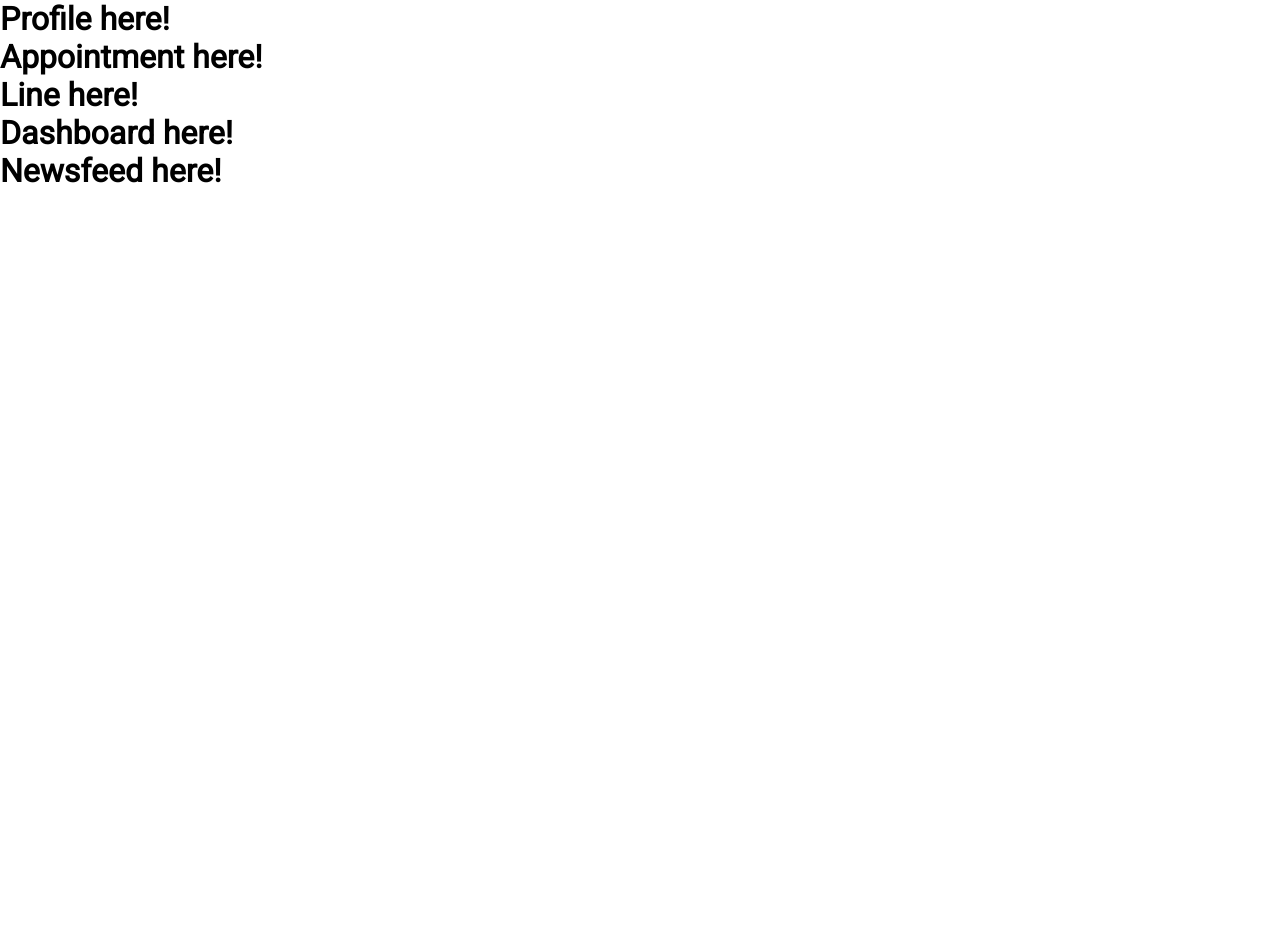
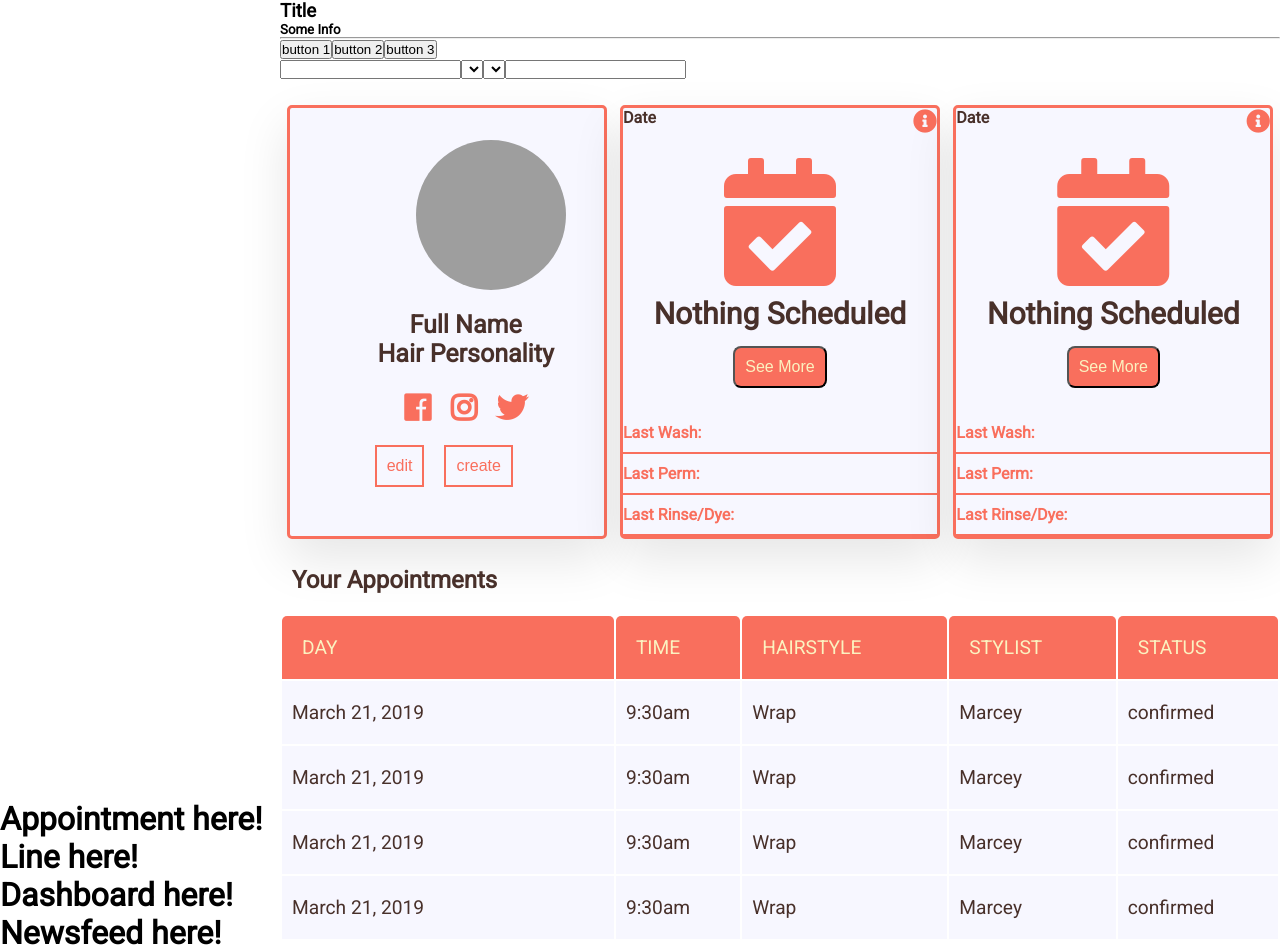
Before and after one commit to LaSkilzs/HairStudio-CRM2-FrontEnd, a React (Create React App) app: page / in a window 1280 px wide. Shown: the part 5375-6327 px from the top of the page. Before the commit the page ends 5565 px from the top, so only its background shows below. Built offline with nearby package versions, Linux system fonts and the light colour scheme; grey boxes are pictures that could not be loaded.

Commit message:
85% of work completed on profile page

```diff
--- a/src/client/Profile.js
+++ b/src/client/Profile.js
@@ -1,11 +1,13 @@
 import React from "react";
+import ProfileContainer from "../profile/ProfileContainer";
+import "../profile/profile.css";
 
 class Profile extends React.Component {
   render() {
     return (
-      <div>
-        <h1>Profile here!</h1>
-      </div>
+      <section id="profile">
+        <ProfileContainer />
+      </section>
     );
   }
 }
--- /dev/null
+++ b/src/components/Head.js
@@ -0,0 +1,24 @@
+import React from "react";
+
+const Head = () => {
+  return (
+    <div className="client-header">
+      <h3>Title</h3>
+      <h5>Some Info</h5>
+      <hr />
+      <div className="client-buttons">
+        <button>button 1</button>
+        <button>button 2</button>
+        <button>button 3</button>
+      </div>
+      <div className="client-inputs">
+        <input type="search" />
+        <select name="" id="" />
+        <select name="" id="" />
+        <input type="search" />
+      </div>
+    </div>
+  );
+};
+
+export default Head;
--- /dev/null
+++ b/src/profile/ProfileCard.js
@@ -0,0 +1,28 @@
+import React from "react";
+
+const ProfileCard = props => {
+  return (
+    <div className="profile-card">
+      <div className="card">
+        <div className="last-appointment">Date</div>
+        <div className="more">
+          <i className="fa fa-info-circle" />
+        </div>
+
+        <div className="appointment">
+          <i className="fas fa-calendar-check" />
+          <h4>Nothing Scheduled</h4>
+          <button className="profile-btn">See More</button>
+        </div>
+
+        <ul className="appointment-facts">
+          <li className="lastwash">Last Wash:</li>
+          <li className="lastperm">Last Perm:</li>
+          <li className="lastdyes">Last Rinse/Dye:</li>
+        </ul>
+      </div>
+    </div>
+  );
+};
+
+export default ProfileCard;
--- /dev/null
+++ b/src/profile/ProfileCard2.js
@@ -0,0 +1,46 @@
+import React from "react";
+
+const ProfileCard2 = props => {
+  return (
+    <div className="profile-card">
+      <div className="card">
+        <div className="box">
+          <div className="img">
+            <img
+              src="https://images.pexels.com/photos/1897590/pexels-photo-1897590.jpeg?auto=compress&cs=tinysrgb&dpr=2&h=125&w=250"
+              alt="pic"
+            />
+          </div>
+          <h2>
+            Full Name
+            <br />
+            <span>Hair Personality</span>
+            <ul className="profile-ul">
+              <li>
+                <a href="##">
+                  <i className="fab fa-facebook" />
+                </a>
+              </li>
+              <li>
+                <a href="##">
+                  <i className="fab fa-instagram" />
+                </a>
+              </li>
+              <li>
+                <a href="##">
+                  <i className="fab fa-twitter" />
+                </a>
+              </li>
+            </ul>
+          </h2>
+          <div className="profile-butn">
+            <button>edit</button>
+            <button>create</button>
+          </div>
+        </div>
+      </div>
+    </div>
+  );
+};
+
+export default ProfileCard2;
--- /dev/null
+++ b/src/profile/ProfileContainer.js
@@ -0,0 +1,20 @@
+import React from "react";
+import TableHead from "./TableHead";
+import Head from "../components/Head";
+import ProfileList from "./ProfileList";
+
+class Profile extends React.Component {
+  render() {
+    return (
+      <React.Fragment>
+        <div className="profile-container">
+          <Head />
+          <ProfileList />
+          <TableHead />
+        </div>
+      </React.Fragment>
+    );
+  }
+}
+
+export default Profile;
--- /dev/null
+++ b/src/profile/ProfileList.js
@@ -0,0 +1,17 @@
+import React from "react";
+import ProfileCard from "./ProfileCard";
+import ProfileCard2 from "./ProfileCard2";
+
+class ProfileList extends React.Component {
+  render() {
+    return (
+      <div className="profile-list">
+        <ProfileCard2 />
+        <ProfileCard />
+        <ProfileCard />
+      </div>
+    );
+  }
+}
+
+export default ProfileList;
--- /dev/null
+++ b/src/profile/TableHead.js
@@ -0,0 +1,57 @@
+import React from "react";
+
+const TableHead = props => {
+  return (
+    <div className="table-head">
+      <table className="table">
+        <thead className="thead">
+          <tr>
+            <td>
+              <h1>Your Appointments</h1>
+            </td>
+          </tr>
+          <tr>
+            <th>Day</th>
+            <th>Time</th>
+            <th>Hairstyle</th>
+            <th>Stylist</th>
+            <th>Status</th>
+          </tr>
+        </thead>
+        <tbody className="tbody">
+          <tr>
+            <td>March 21, 2019</td>
+            <td>9:30am</td>
+            <td>Wrap</td>
+            <td>Marcey</td>
+            <td>confirmed</td>
+          </tr>
+          <tr>
+            <td>March 21, 2019</td>
+            <td>9:30am</td>
+            <td>Wrap</td>
+            <td>Marcey</td>
+            <td>confirmed</td>
+          </tr>
+
+          <tr>
+            <td>March 21, 2019</td>
+            <td>9:30am</td>
+            <td>Wrap</td>
+            <td>Marcey</td>
+            <td>confirmed</td>
+          </tr>
+          <tr>
+            <td>March 21, 2019</td>
+            <td>9:30am</td>
+            <td>Wrap</td>
+            <td>Marcey</td>
+            <td>confirmed</td>
+          </tr>
+        </tbody>
+      </table>
+    </div>
+  );
+};
+
+export default TableHead;
--- /dev/null
+++ b/src/profile/profile.css
@@ -0,0 +1,171 @@
+#profile {
+  margin: 0;
+  padding: 0;
+  height: 100vh;
+}
+
+.profile-container {
+  height: 90vh;
+  display: grid;
+  grid-template-rows: 100px auto auto;
+  grid-row-gap: 5px;
+  margin-left: 280px;
+}
+
+.profile-list {
+  display: flex;
+  justify-content: space-around;
+}
+
+.profile-card {
+  width: 25vw;
+}
+.card {
+  width: 100%;
+  height: 100%;
+  background: var(--white);
+  border-radius: 5px;
+  border: 3px solid var(--pink);
+  box-shadow: 0 20px 50px rgba(0, 0, 0, 0.1);
+}
+
+.card .box {
+  position: absolute;
+}
+
+.box {
+  margin-left: 75px;
+}
+.img img {
+  width: 150px;
+  height: 150px;
+  margin: 0 auto;
+  border-radius: 50%;
+  overflow: hidden;
+}
+
+.img {
+  text-align: center;
+  margin-left: 50px;
+  margin-top: 2rem;
+  margin-bottom: 1rem;
+}
+
+.card .box h2 {
+  font-size: 20px;
+  color: var(--brown);
+  text-align: center;
+  font-size: 25px;
+}
+
+.profile-ul {
+  list-style-type: none;
+  margin-top: 15px;
+}
+.profile-ul li {
+  display: inline-block;
+  padding: 10px;
+}
+.profile-ul li a {
+  display: block;
+}
+
+.profile-ul li .fab {
+  color: var(--pink);
+  font-size: 30px;
+}
+.profile-butn button {
+  margin: 10px;
+  padding: 10px;
+  font-size: 16px;
+  color: var(--pink);
+  background: transparent;
+  border: 2px solid var(--pink);
+}
+
+.box span {
+  color: var(--brown);
+}
+.last-appointment {
+  font-weight: bold;
+  width: 50%;
+  text-align: left;
+  float: left;
+  color: var(--brown);
+}
+
+.more {
+  width: 50%;
+  text-align: right;
+  cursor: pointer;
+  float: right;
+  font-size: 24px;
+  color: var(--pink);
+  display: block;
+}
+
+.appointment {
+  padding: 50px 0 20px;
+  text-align: center;
+}
+
+.appointment .fas {
+  margin-bottom: 10px;
+  font-size: 8rem;
+  color: var(--pink);
+}
+
+.appointment h4 {
+  margin-bottom: 10px;
+  padding: 0;
+  font-size: 30px;
+  color: var(--brown);
+}
+.appointment-facts {
+  list-style-type: none;
+}
+
+.appointment-facts li {
+  padding: 10px 0;
+  border-bottom: 2px solid var(--pink);
+  display: block;
+  font-weight: bold;
+  cursor: pointer;
+  color: var(--pink);
+}
+
+.profile-btn {
+  padding: 10px;
+  margin: 5px;
+  font-size: 1rem;
+  font-weight: 500;
+  border-radius: 8px;
+  background: var(--pink);
+  color: var(--light);
+}
+.table {
+  width: 100%;
+}
+
+th {
+  background-color: var(--pink);
+  color: var(--light);
+  font-size: 1.2rem;
+  padding: 20px;
+  text-transform: uppercase;
+  text-align: left;
+  font-weight: 400;
+  border-top-left-radius: 5px;
+  border-top-right-radius: 5px;
+}
+
+.tbody {
+  background: var(--white);
+  font-size: 1.2rem;
+}
+
+td {
+  padding: 20px 10px;
+  text-align: left;
+  color: var(--brown);
+}
```
Also changed, not shown: src/profile/TableBody.js (added, +11 -0 lines).
